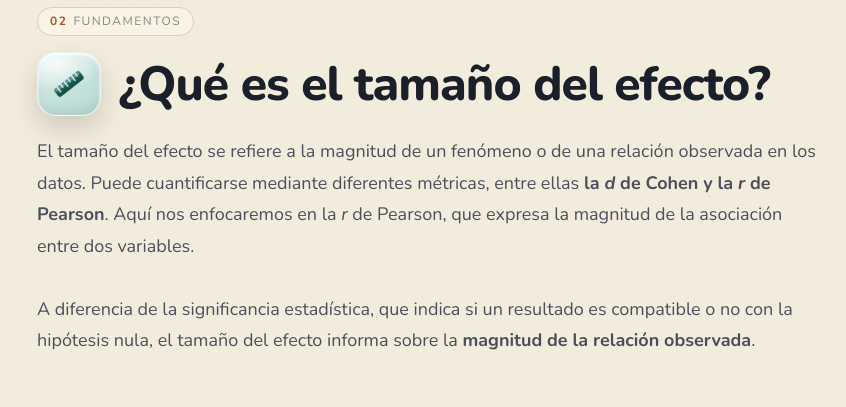
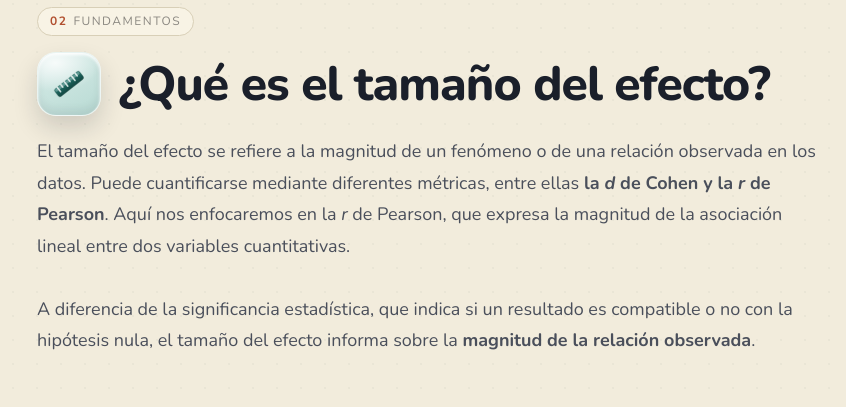
Before and after one commit to andresfelipemarincortes-netizen/efecto, a plain HTML site: page index.html in a window 1280 px wide. Shown: the part 1400-1807 px from the top of the page, without its empty margins (95-941 px from the left). Drawn offline with nearby package versions, Linux system fonts and the light colour scheme.

Commit message:
Update index.html

```diff
--- a/index.html
+++ b/index.html
@@ -1110,7 +1110,7 @@ footer{padding:64px 0 80px;border-top:1px solid rgba(0,0,0,0.1);background:var(-
     </span>
     <h2 class="section-head">¿Qué es el tamaño del efecto?</h2>
   </div>
-  <p class="section-intro">El tamaño del efecto se refiere a la magnitud de un fenómeno o de una relación observada en los datos. Puede cuantificarse mediante diferentes métricas, entre ellas <strong>la <em>d</em> de Cohen y la <em>r</em> de Pearson</strong>. Aquí nos enfocaremos en la <em>r</em> de Pearson, que expresa la magnitud de la asociación entre dos variables.<br><br>A diferencia de la significancia estadística, que indica si un resultado es compatible o no con la hipótesis nula, el tamaño del efecto informa sobre la <strong>magnitud de la relación observada</strong>.</p>
+  <p class="section-intro">El tamaño del efecto se refiere a la magnitud de un fenómeno o de una relación observada en los datos. Puede cuantificarse mediante diferentes métricas, entre ellas <strong>la <em>d</em> de Cohen y la <em>r</em> de Pearson</strong>. Aquí nos enfocaremos en la <em>r</em> de Pearson, que expresa la magnitud de la asociación lineal entre dos variables cuantitativas.<br><br>A diferencia de la significancia estadística, que indica si un resultado es compatible o no con la hipótesis nula, el tamaño del efecto informa sobre la <strong>magnitud de la relación observada</strong>.</p>
 </section>
 
 <section class="reveal">
```
